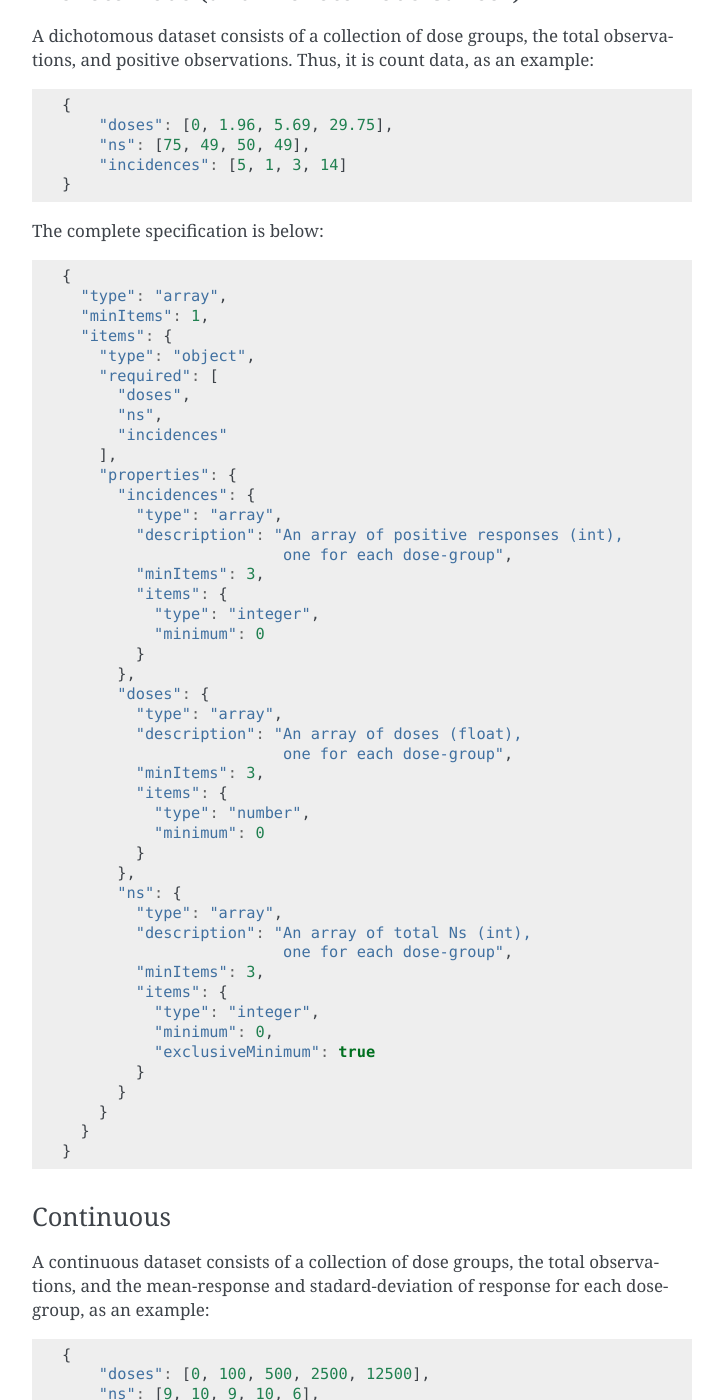
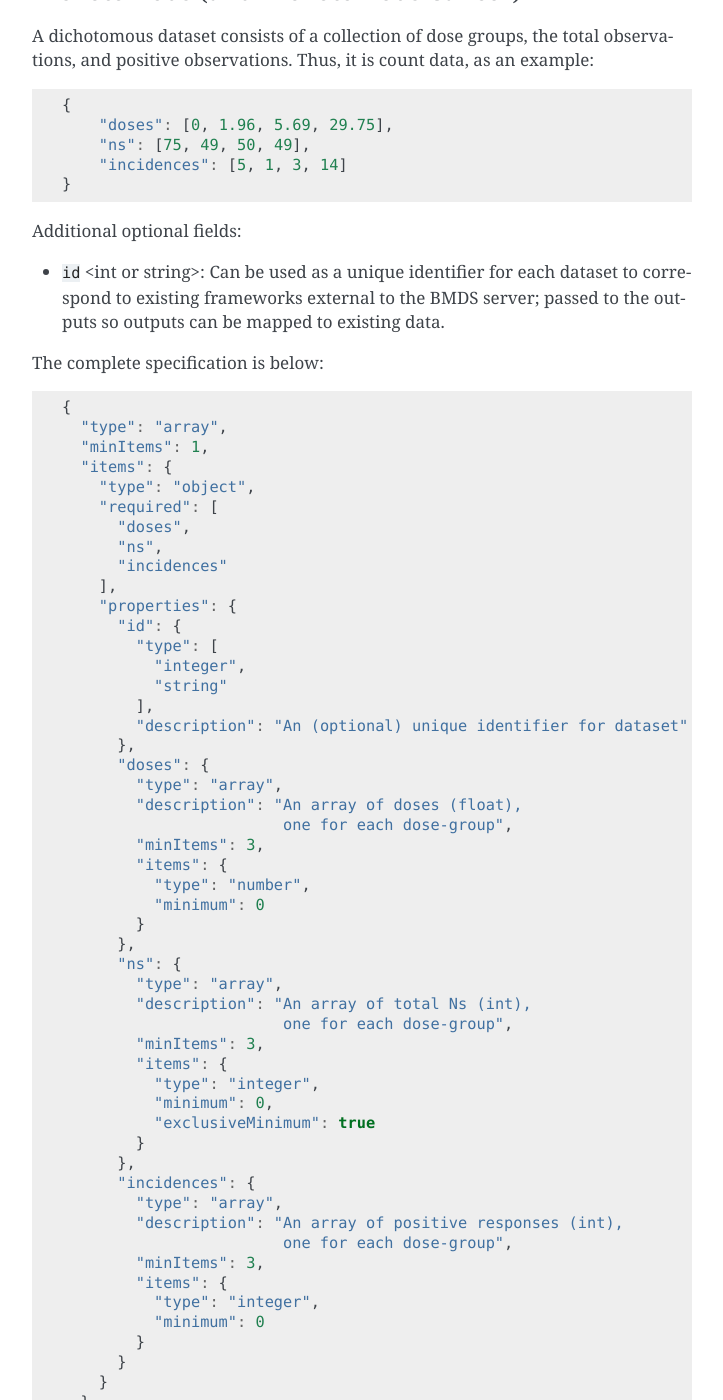
Before and after one commit to shapiromatron/bmds-server, a Sphinx documentation site: the page built from docs/inputs.rst, in a window 1280 px wide and 1400 px high, scrolled down 1648 px. Shown: the whole window, without its empty margins (388-1111 px from the left). Built offline with Sphinx 7.4.7, drawn with Linux system fonts in a browser that asks for light colours; some of the changed text lies outside the part shown.

Commit message:
add optional ID to schema

```diff
--- a/docs/inputs.rst
+++ b/docs/inputs.rst
@@ -93,6 +93,12 @@ observations, and positive observations. Thus, it is count data, as an example:
         "incidences": [5, 1, 3, 14]
     }
 
+Additional optional fields:
+
+- ``id`` <int or string>: Can be used as a unique identifier for each dataset to
+  correspond to existing frameworks external to the BMDS server; passed to the
+  outputs so outputs can be mapped to existing data.
+
 The complete specification is below:
 
 .. code-block:: javascript
@@ -108,15 +114,12 @@ The complete specification is below:
           "incidences"
         ],
         "properties": {
-          "incidences": {
-            "type": "array",
-            "description": "An array of positive responses (int),
-                            one for each dose-group",
-            "minItems": 3,
-            "items": {
-              "type": "integer",
-              "minimum": 0
-            }
+          "id": {
+            "type": [
+              "integer",
+              "string"
+            ],
+            "description": "An (optional) unique identifier for dataset"
           },
           "doses": {
             "type": "array",
@@ -137,6 +140,16 @@ The complete specification is below:
               "type": "integer",
               "minimum": 0,
               "exclusiveMinimum": true
+            }
+          },
+          "incidences": {
+            "type": "array",
+            "description": "An array of positive responses (int),
+                            one for each dose-group",
+            "minItems": 3,
+            "items": {
+              "type": "integer",
+              "minimum": 0
             }
           }
         }
@@ -159,6 +172,12 @@ each dose-group, as an example:
         "responses": [33.7, 34.9, 40.9, 56.7, 121.7],
         "stdevs": [5.0, 5.1, 6.2, 5.9, 18.1]
     }
+
+Additional optional fields:
+
+- ``id`` <int or string>: Can be used as a unique identifier for each dataset to
+  correspond to existing frameworks external to the BMDS server; passed to the
+  outputs so outputs can be mapped to existing data.
 
 The complete specification is below:
 
--- a/docs/quickstart.rst
+++ b/docs/quickstart.rst
@@ -30,11 +30,13 @@ dichotomous datasets:
         "bmds_version": "BMDS2601",
         "datasets": [
             {
+                "id": "run #1",
                 "doses": [0, 1.96, 5.69, 29.75],
                 "ns": [75, 49, 50, 49],
                 "incidences": [5, 1, 3, 14]
             },
             {
+                "id": 2,
                 "doses": [0, 1.96, 5.69, 29.75],
                 "ns": [75, 49, 50, 49],
                 "incidences": [0, 0, 11, 27]
```
Also changed, not shown: 1 other file.
